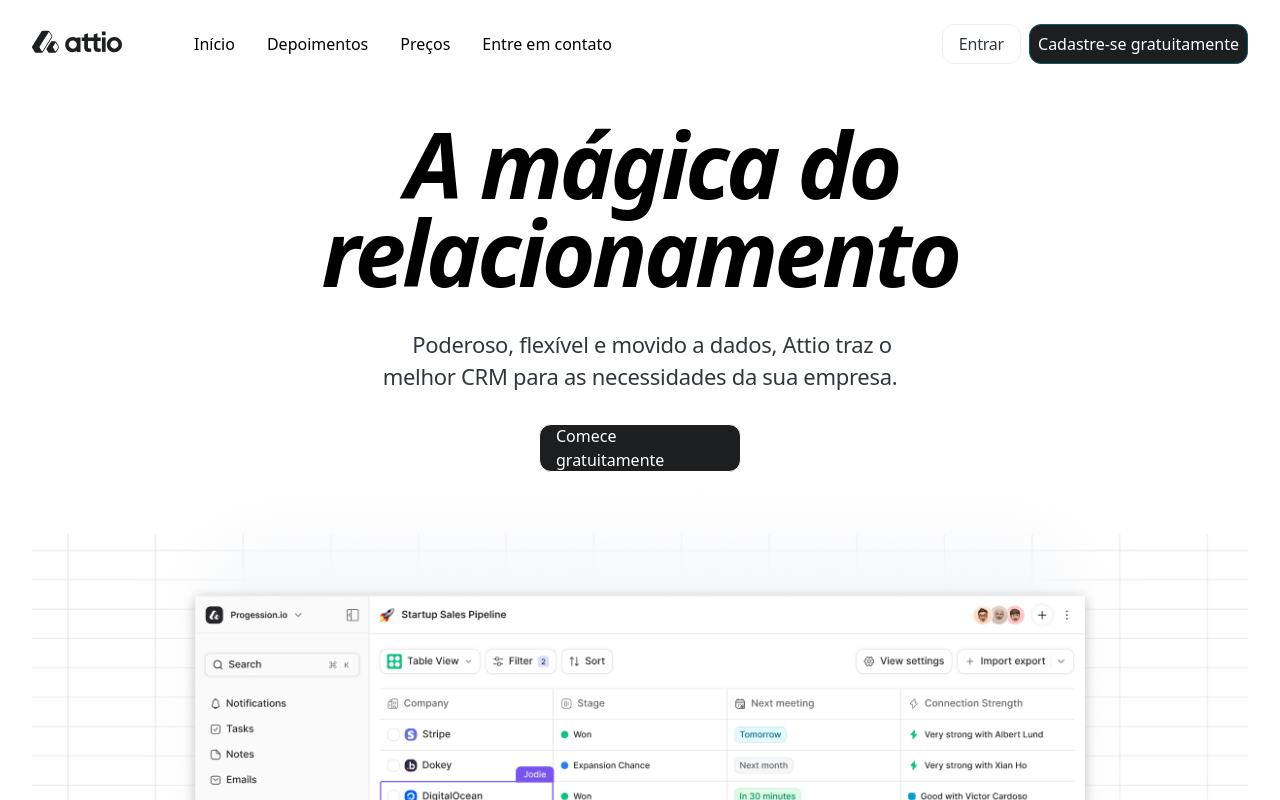
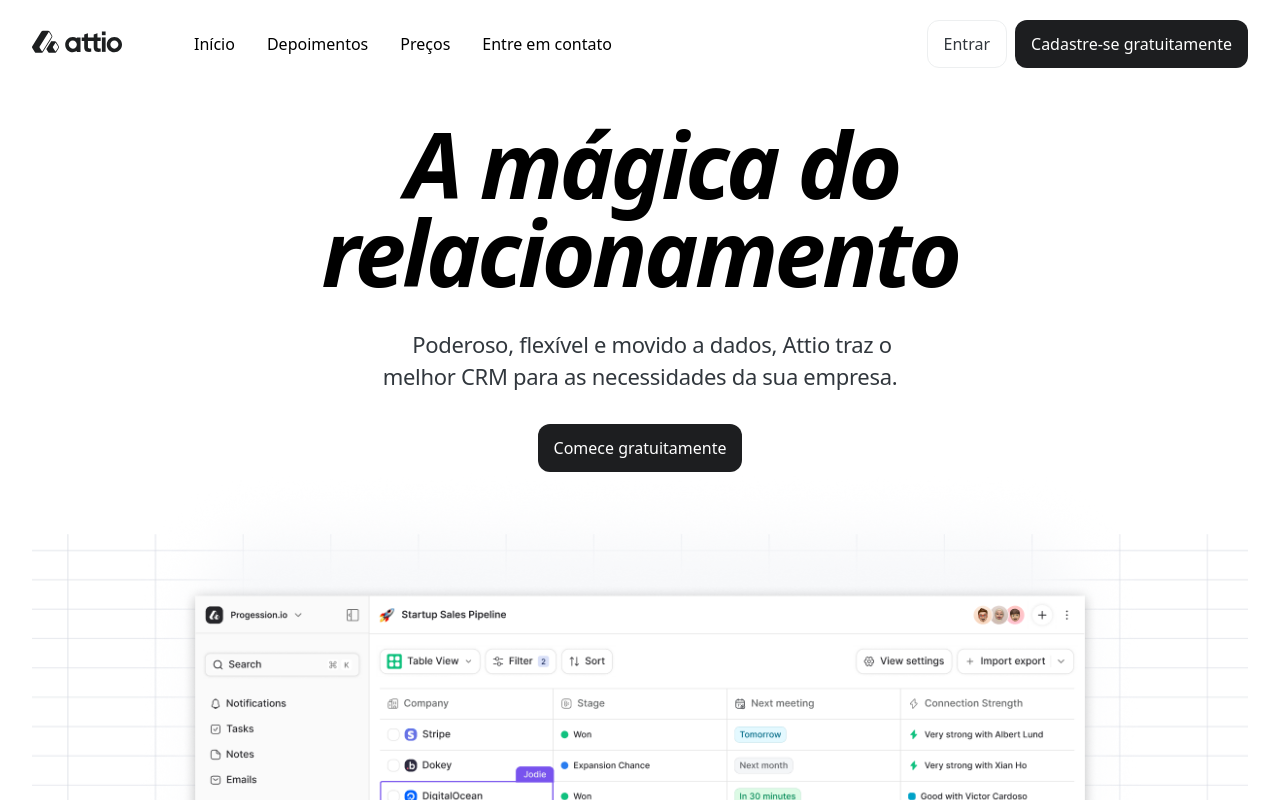
Before and after one commit to luisrca-tech/crm-landing-page, a Next.js app: page / in a window 1280 px wide. Shown: the top 800 px of the page. Built offline with nearby package versions, Linux system fonts and the light colour scheme.

Commit message:
♻️ Feature/CLPI0-28-button-component
Refactor: Change tag Link to button ui

```diff
--- a/src/components/Header.tsx
+++ b/src/components/Header.tsx
@@ -15,6 +15,7 @@ import {
 import Link from 'next/link';
 import { NavigationItems } from '~/constants/navigation-items';
 import { Container } from './Container';
+import { Button } from './ui/button';
 
 export function Header() {
   return (
@@ -68,27 +69,19 @@ export function Header() {
                 </nav>
               </div>
               <SheetFooter className="mt-auto flex flex-col items-center justify-center space-y-2">
-                <Link href="#">
-                  <button className="flex h-10 w-[4.8125rem] items-center justify-center rounded-xl border px-2 py-4 font-normal text-base-500">
-                    Entrar
-                  </button>
-                </Link>
-                <Link href="#">
-                  <button className="flex h-10 w-[14.5rem] items-center justify-center rounded-xl border bg-base-600 px-2 py-4 font-normal text-base-100">
-                    Cadastre-se gratuitamente
-                  </button>
-                </Link>
+                <Button outline="primary">Entrar</Button>
+                <Button as="a" href="#" filled="primary">
+                  Cadastre-se gratuitamente
+                </Button>
               </SheetFooter>
             </SheetContent>
           </Sheet>
         </div>
         <div className="ml-auto hidden items-center justify-center gap-2 lg:flex">
-          <button className="flex h-10 items-center justify-center rounded-xl border border-base-200 bg-base-100 px-4 py-2  text-base font-normal tracking-[-0.2px] text-base-500">
-            Entrar
-          </button>
-          <button className="flex h-10 items-center justify-center rounded-xl border border-base-400 bg-base-600 px-2 py-4 text-base-100">
+          <Button outline="primary">Entrar</Button>
+          <Button as="a" href="#" filled="primary">
             Cadastre-se gratuitamente
-          </button>
+          </Button>
         </div>
       </Container>
     </header>
--- a/src/components/blocks/HeroSection/Hero.tsx
+++ b/src/components/blocks/HeroSection/Hero.tsx
@@ -1,4 +1,5 @@
 import Link from 'next/link';
+import { Button } from '~/components/ui/button';
 
 export function Hero() {
   return (
@@ -10,12 +11,9 @@ export function Hero() {
         <span className="lg:pl-6">Poderoso</span>, flexível e movido a dados,
         Attio traz o melhor CRM para as necessidades da sua empresa.
       </p>
-      <Link
-        href="#"
-        className="mt-4 flex h-12 w-[12.625rem] items-center justify-center rounded-xl border bg-base-600 px-4 py-3 text-base font-normal text-base-100 hover:opacity-80 lg:mt-0"
-      >
+      <Button filled="primary" as="a" href="#">
         Comece gratuitamente
-      </Link>
+      </Button>
     </div>
   );
 }
--- a/src/components/blocks/ReadyToBuildYourCrm.tsx
+++ b/src/components/blocks/ReadyToBuildYourCrm.tsx
@@ -4,6 +4,7 @@ import Blocks from '/public/images/Blocks.png';
 import DesktopBlocks from '/public/images/DesktopBlocks.png';
 
 import Link from 'next/link';
+import { Button } from '../ui/button';
 
 export function ReadyToBuildYourCrm() {
   return (
@@ -12,12 +13,9 @@ export function ReadyToBuildYourCrm() {
         <h2 className="pt-[14px] font-opensans text-[32px] font-bold italic leading-[38px] tracking-[-0.5px] text-[#A0BFF8]">
           Pronto para construir o CRM dos seus sonhos?
         </h2>
-        <Link
-          className="h-12 rounded-xl bg-blue-500 px-4 py-3 text-center text-base font-normal tracking-[-0.2px] text-base-100"
-          href="#"
-        >
+        <Button as="a" href="#" filled="secondary">
           Comece gratuitamente
-        </Link>
+        </Button>
         <Image
           className="mt-8 pb-6"
           src={Blocks as StaticImageData}
@@ -30,12 +28,9 @@ export function ReadyToBuildYourCrm() {
             Pronto para construir o
             <span className="text-base-100"> CRM dos sonhos?</span>
           </h2>
-          <Link
-            className="h-12 max-w-[202px] rounded-xl bg-blue-500 px-4 py-3 text-center text-base font-normal tracking-[-0.2px] text-base-100"
-            href="#"
-          >
+          <Button as="a" href="#" filled="secondary">
             Comece gratuitamente
-          </Link>
+          </Button>
         </div>
         <div className="max-w-[740px] py-[7px]">
           <Image
```
